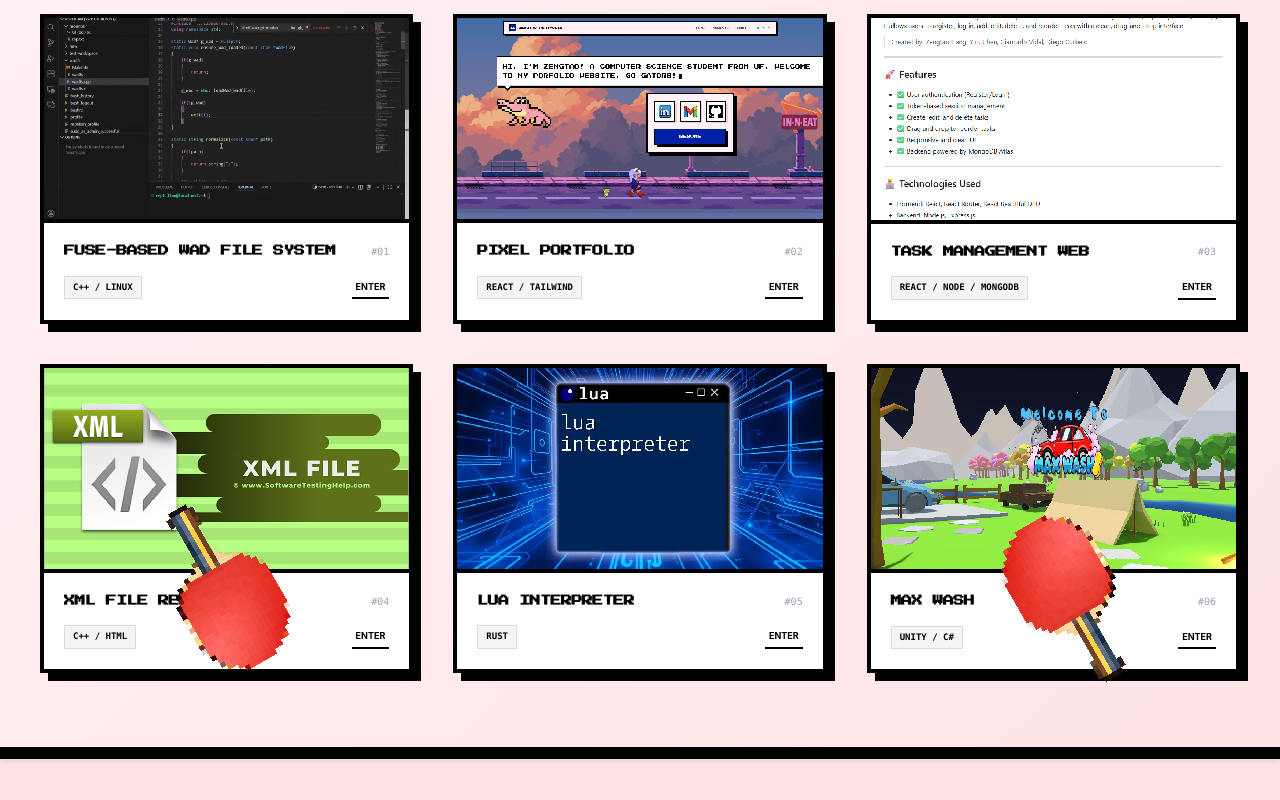
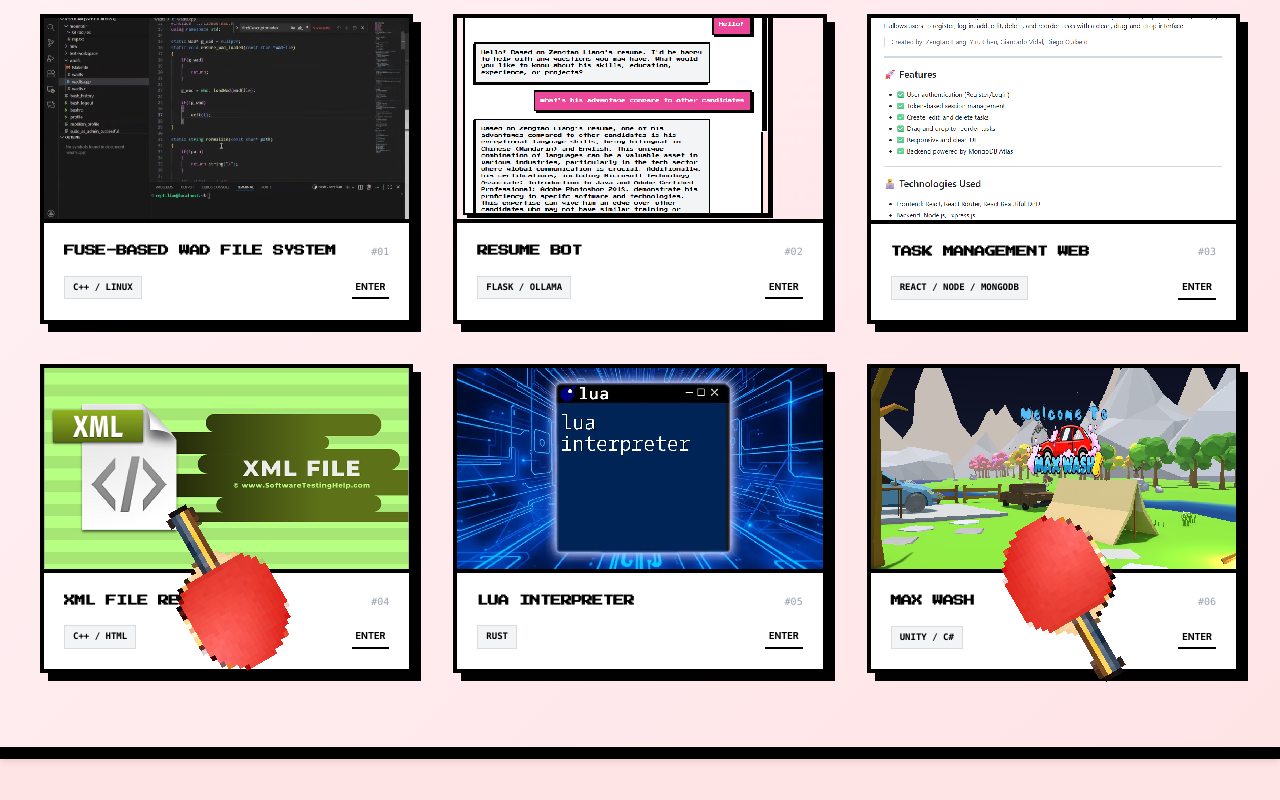
Before and after one commit to Zeitan0/my-portfolio, a React (Vite) app: page / in a window 1280 px wide. Shown: the part 1858-2658 px from the top of the page. Built offline with nearby package versions, Linux system fonts and the light colour scheme.

Commit message:
Finished

```diff
--- a/src/Project.jsx
+++ b/src/Project.jsx
@@ -1,6 +1,6 @@
 import React, { useState } from "react";
 import wadImage from "./assets/WadFile.png";
-import pixelPor from "./assets/PixelPor.png";
+import resumeBot from "./assets/resume_bot.png";
 import taskManagement from "./assets/TaskManagementWeb.png";
 import XML from "./assets/XML-File.png";
 import Lua from "./assets/Lua.webp";
@@ -9,7 +9,7 @@ import ppPad from "./assets/ppPad.png";
 
 const projects = [
   { id: 1, title: "FUSE-Based WAD File System", image: wadImage, tech: "C++ / linux", github: "https://github.com/Zeitan0/Wad-File-FUSE-System", fullDesc: "File management project that implements a custom file system for WAD files using Linux's FUSE (Filesystem in Userspace) software." },
-  { id: 2, title: "Pixel Portfolio", image: pixelPor, tech: "React / Tailwind", github: "https://github.com/Zeitan0/my-portfolio", fullDesc: "A digital environment with parallax effects and Aseprite animations. Showcase of React proficiency." },
+  { id: 2, title: "Resume Bot", image: resumeBot, tech: "Flask / Ollama", github: "https://github.com/Zeitan0/ai-resume-chatbot", fullDesc: "An AI-powered RAG assistant integrated with Ollama. Allows users to query my professional experience through a custom pixel-art terminal." },
   { id: 3, title: "Task Management Web", image: taskManagement, tech: "React / Node / MongoDB", github: "https://github.com/Zeitan0/Task-Management-Web", fullDesc: "A full-stack web application designed to help users efficiently manage their daily tasks and projects" },
   { id: 4, title: "XML File Reader", image: XML, tech: "C++ / HTML", github: "https://github.com/Zeitan0/xml-File-Reader?tab=readme-ov-file", fullDesc: "A lightweight tool for parsing and reading XML files. Supports navigating XML nodes, extracting attributes, and converting XML data into usable formats for further processing." },
   { id: 5, title: "Lua interpreter", image: Lua, tech: "Rust", github: "https://github.com/Zeitan0/Lua-interpreter", fullDesc: "A lightweight Lua interpreter implemented in Rust. It executes Lua scripts efficiently, supports core Lua features, and can be embedded into Rust projects to provide scripting capabilities." },
```
Also changed, not shown: src/assets/resume_bot.png (added).
